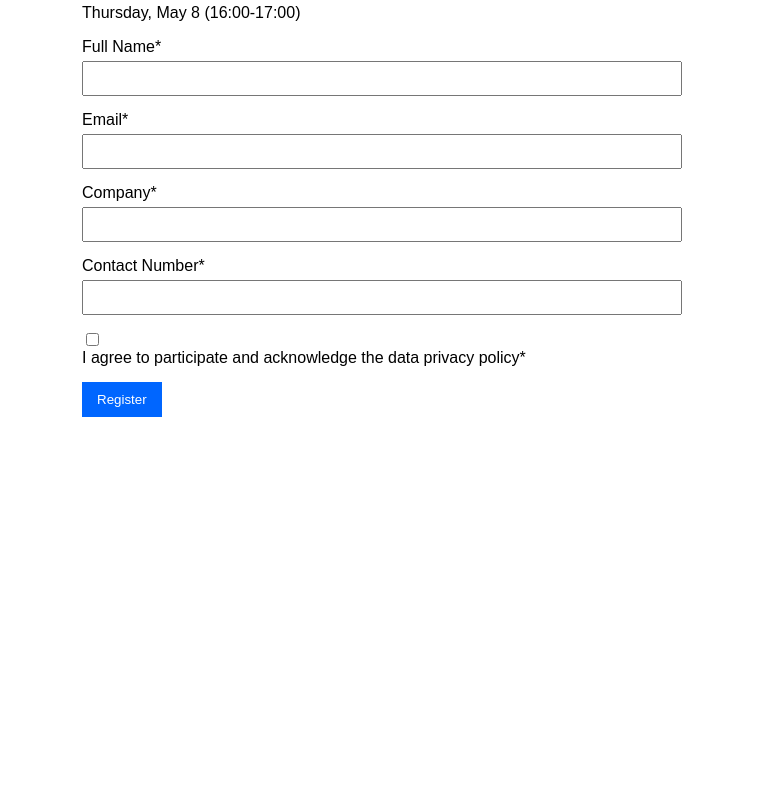
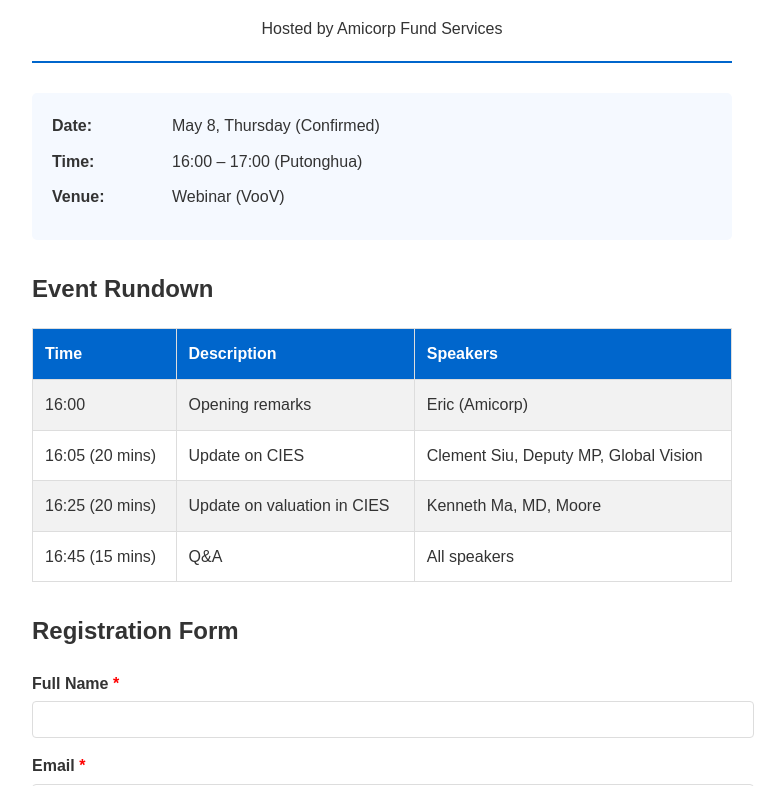
Before and after one commit to amicorp-bk/CIES-webinar---May-8, a plain HTML site: page index.html in a window 1280 px wide. Shown: the part 114-900 px from the top of the page, without its empty margins (258-1021 px from the left). Before the commit the page ends 800 px from the top, so only its background shows below. Drawn offline with Linux system fonts and the light colour scheme.

Commit message:
Add files via upload

```diff
--- a/index.html
+++ b/index.html
@@ -1,85 +1,252 @@
-html
-
 <!DOCTYPE html>
 <html>
 <head>
-    <title>VooV Meeting Registration</title>
+    <title>New Capital Investment Entrant Scheme Webinar</title>
     <style>
-        body { font-family: Arial, sans-serif; max-width: 600px; margin: 0 auto; padding: 20px; }
-        .form-group { margin-bottom: 15px; }
-        label { display: block; margin-bottom: 5px; }
-        input[type="text"], input[type="email"], input[type="tel"] { width: 100%; padding: 8px; }
-        button { background: #0066ff; color: white; border: none; padding: 10px 15px; cursor: pointer; }
-        #confirmation { display: none; margin-top: 20px; padding: 15px; background: #e8f5e9; }
+        body {
+            font-family: Arial, sans-serif;
+            max-width: 700px;
+            margin: 0 auto;
+            padding: 30px;
+            line-height: 1.6;
+            color: #333;
+        }
+        .header {
+            text-align: center;
+            margin-bottom: 30px;
+            border-bottom: 2px solid #0066cc;
+            padding-bottom: 20px;
+        }
+        .event-title {
+            color: #0066cc;
+            font-size: 28px;
+            font-weight: bold;
+            margin-bottom: 10px;
+        }
+        .event-details {
+            margin-bottom: 30px;
+            background: #f5f9ff;
+            padding: 20px;
+            border-radius: 5px;
+        }
+        .detail-row {
+            display: flex;
+            margin-bottom: 10px;
+        }
+        .detail-label {
+            font-weight: bold;
+            width: 120px;
+        }
+        .agenda {
+            margin: 30px 0;
+        }
+        table {
+            width: 100%;
+            border-collapse: collapse;
+            margin: 20px 0;
+        }
+        th, td {
+            border: 1px solid #ddd;
+            padding: 12px;
+            text-align: left;
+        }
+        th {
+            background-color: #0066cc;
+            color: white;
+        }
+        tr:nth-child(even) {
+            background-color: #f2f2f2;
+        }
+        .form-group {
+            margin-bottom: 15px;
+        }
+        label {
+            display: block;
+            margin-bottom: 5px;
+            font-weight: bold;
+        }
+        input[type="text"], input[type="email"], input[type="tel"] {
+            width: 100%;
+            padding: 10px;
+            border: 1px solid #ddd;
+            border-radius: 4px;
+        }
+        button {
+            background: #0066cc;
+            color: white;
+            border: none;
+            padding: 12px 20px;
+            cursor: pointer;
+            font-size: 16px;
+            border-radius: 4px;
+            margin-top: 10px;
+        }
+        button:hover {
+            background: #0052a3;
+        }
+        #confirmation {
+            display: none;
+            margin-top: 30px;
+            padding: 20px;
+            background: #e8f5e9;
+            border-radius: 5px;
+        }
+        #error {
+            display: none;
+            margin-top: 20px;
+            padding: 15px;
+            background: #ffebee;
+            color: #d32f2f;
+            border-radius: 5px;
+        }
+        .required:after {
+            content: " *";
+            color: red;
+        }
+        .checkbox-label {
+            display: inline;
+            margin-left: 5px;
+        }
     </style>
 </head>
 <body>
-    <h1>VooV Meeting Registration</h1>
-    <p>Thursday, May 8 (16:00-17:00)</p>
+    <div class="header">
+        <div class="event-title">New Capital Investment Entrant Scheme – Updates, Opportunities and Insights on Valuation</div>
+        <div>Hosted by Amicorp Fund Services</div>
+    </div>
 
+    <div class="event-details">
+        <div class="detail-row">
+            <div class="detail-label">Date:</div>
+            <div>May 8, Thursday (Confirmed)</div>
+        </div>
+        <div class="detail-row">
+            <div class="detail-label">Time:</div>
+            <div>16:00 – 17:00 (Putonghua)</div>
+        </div>
+        <div class="detail-row">
+            <div class="detail-label">Venue:</div>
+            <div>Webinar (VooV)</div>
+        </div>
+    </div>
+
+    <div class="agenda">
+        <h2>Event Rundown</h2>
+        <table>
+            <tr>
+                <th>Time</th>
+                <th>Description</th>
+                <th>Speakers</th>
+            </tr>
+            <tr>
+                <td>16:00</td>
+                <td>Opening remarks</td>
+                <td>Eric (Amicorp)</td>
+            </tr>
+            <tr>
+                <td>16:05 (20 mins)</td>
+                <td>Update on CIES</td>
+                <td>Clement Siu, Deputy MP, Global Vision</td>
+            </tr>
+            <tr>
+                <td>16:25 (20 mins)</td>
+                <td>Update on valuation in CIES</td>
+                <td>Kenneth Ma, MD, Moore</td>
+            </tr>
+            <tr>
+                <td>16:45 (15 mins)</td>
+                <td>Q&A</td>
+                <td>All speakers</td>
+            </tr>
+        </table>
+    </div>
+
+    <h2>Registration Form</h2>
     <form id="registrationForm">
         <div class="form-group">
-            <label for="name">Full Name*</label>
+            <label for="name" class="required">Full Name</label>
             <input type="text" id="name" required>
         </div>
 
         <div class="form-group">
-            <label for="email">Email*</label>
+            <label for="email" class="required">Email</label>
             <input type="email" id="email" required>
         </div>
 
         <div class="form-group">
-            <label for="company">Company*</label>
+            <label for="company" class="required">Company</label>
             <input type="text" id="company" required>
         </div>
 
         <div class="form-group">
-            <label for="phone">Contact Number*</label>
+            <label for="phone" class="required">Contact Number</label>
             <input type="tel" id="phone" required>
         </div>
 
         <div class="form-group">
             <input type="checkbox" id="agreement" required>
-            <label for="agreement">I agree to participate and acknowledge the data privacy policy*</label>
+            <label for="agreement" class="checkbox-label">I agree to participate and acknowledge the data privacy policy</label>
         </div>
 
-        <button type="submit">Register</button>
+        <button type="submit">Register Now</button>
     </form>
 
     <div id="confirmation">
         <h2>Thank you for registering!</h2>
-        <p>Your details have been received. The VooV meeting link will be sent to your email approximately 2 weeks before the event on May 8.</p>
+        <p>Your details have been received for the <strong>New Capital Investment Entrant Scheme Webinar</strong>.</p>
+        <p>The VooV meeting link will be sent to your registered email approximately 2 weeks before the event on May 8.</p>
+        <p>For any inquiries, please contact [Your Contact Email].</p>
+    </div>
+
+    <div id="error">
+        <h2>Error Submitting Form</h2>
+        <p>There was an error processing your registration. Please try again later or contact support.</p>
     </div>
 
     <script>
         document.getElementById('registrationForm').addEventListener('submit', function(e) {
             e.preventDefault();
 
-            // In a real implementation, you would send this data to your server/Google Sheets
-            // For demo purposes, we'll just show the confirmation
-            document.getElementById('registrationForm').style.display = 'none';
-            document.getElementById('confirmation').style.display = 'block';
+            // Show loading state
+            const submitButton = document.querySelector('button[type="submit"]');
+            submitButton.disabled = true;
+            submitButton.textContent = 'Submitting...';
 
-            // Here you would typically send the data to your backend
-            // Example using fetch() to a Google Apps Script:
-            /*
-            const data = {
+            // Prepare form data
+            const formData = {
                 name: document.getElementById('name').value,
                 email: document.getElementById('email').value,
                 company: document.getElementById('company').value,
-                phone: document.getElementById('phone').value
+                phone: document.getElementById('phone').value,
+                timestamp: new Date().toISOString()
             };
 
-            fetch('https://script.google.com/macros/s/AKfycbzW4EXmcP7C3jBJIE8Fl9O4bVq856w7XnqMEUqI2jrBtkE5Zjk5LExoPm37ec1P0xn-/exec', {
+            // Send to Google Apps Script
+            const googleScriptURL = "https://script.google.com/macros/s/AKfycbzW4EXmcP7C3jBJIE8Fl9O4bVq856w7XnqMEUqI2jrBtkE5Zjk5LExoPm37ec1P0xn-/exec";
+
+            fetch(googleScriptURL, {
                 method: 'POST',
-                body: JSON.stringify(data)
+                headers: {
+                    'Content-Type': 'application/json',
+                },
+                body: JSON.stringify(formData)
             })
             .then(response => response.json())
             .then(data => {
-                document.getElementById('registrationForm').style.display = 'none';
-                document.getElementById('confirmation').style.display = 'block';
+                if (data.status === "success") {
+                    document.getElementById('registrationForm').style.display = 'none';
+                    document.getElementById('confirmation').style.display = 'block';
+                    document.getElementById('error').style.display = 'none';
+                } else {
+                    throw new Error('Server error');
+                }
+            })
+            .catch(error => {
+                console.error('Error:', error);
+                document.getElementById('error').style.display = 'block';
+                submitButton.disabled = false;
+                submitButton.textContent = 'Register Now';
             });
-            */
         });
     </script>
 </body>
```
